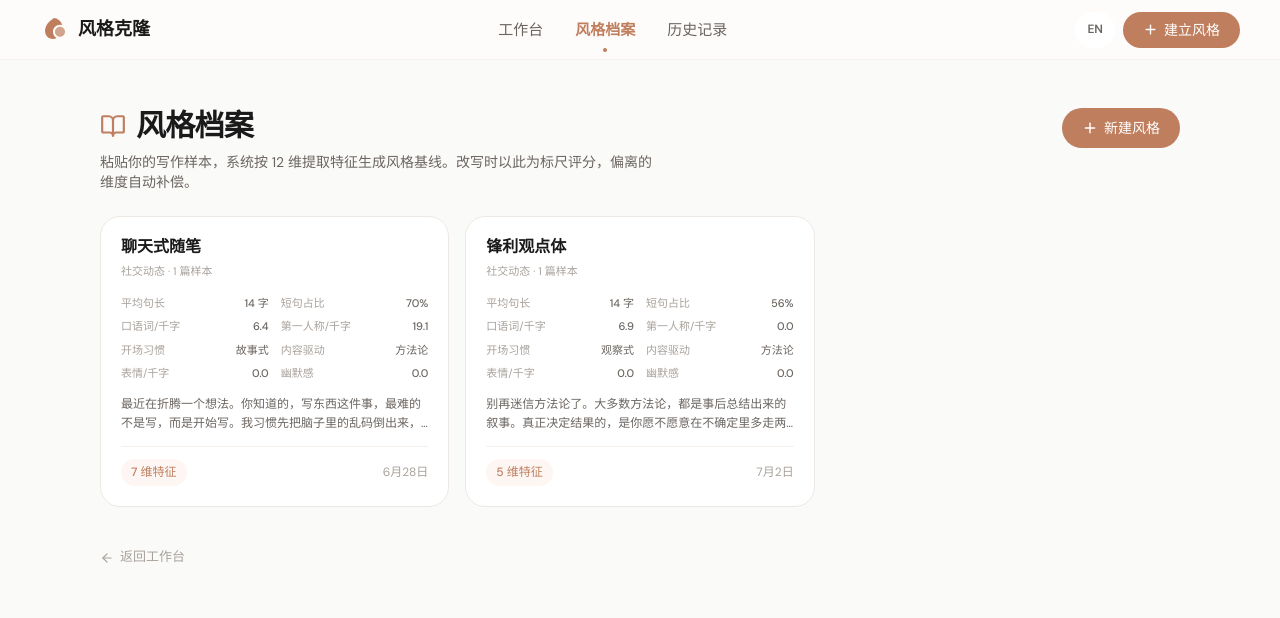
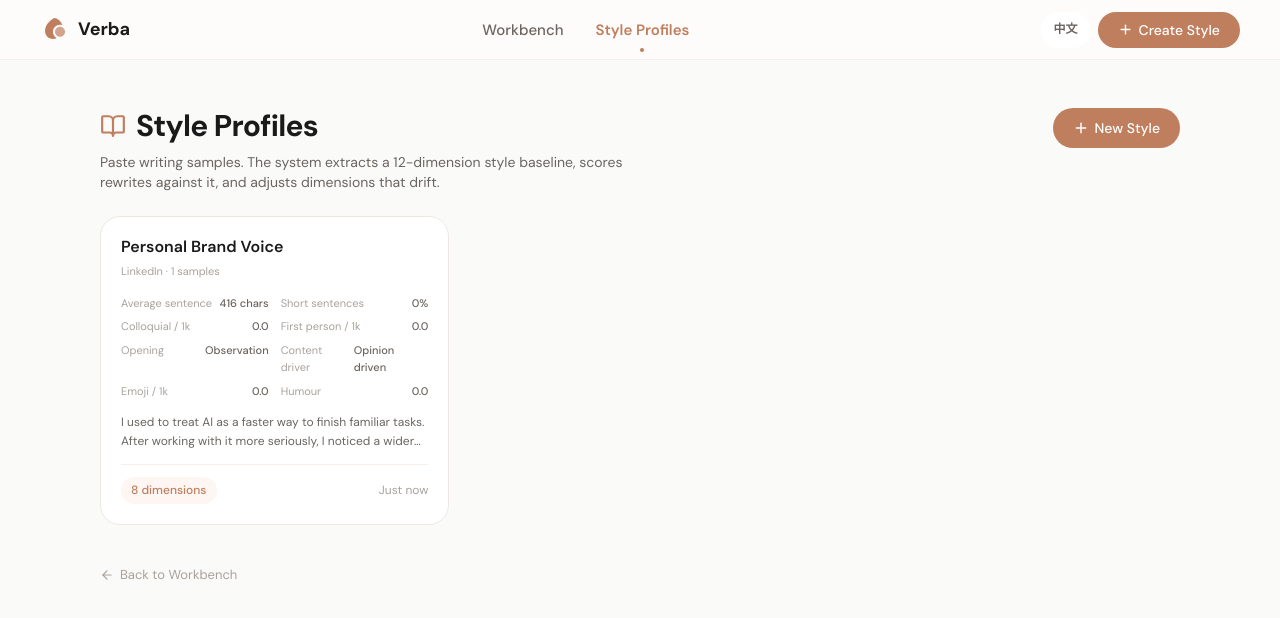
Before and after one commit to CCsmartfriend/verba, a React (Vite) app: page /profiles in a window 1280 px wide. Shown: the top 618 px of the page. Built offline with nearby package versions, Linux system fonts and the light colour scheme.

Commit message:
Prepare English-first Verba demo

```diff
--- a/index.html
+++ b/index.html
@@ -1,10 +1,10 @@
 <!doctype html>
-<html lang="zh-CN">
+<html lang="en">
   <head>
     <meta charset="UTF-8" />
     <link rel="icon" type="image/svg+xml" href="/favicon.svg" />
     <meta name="viewport" content="width=device-width, initial-scale=1.0" />
-    <title>风格克隆 - 工作台</title>
+    <title>Verba | Personal Style Rewriter</title>
     <link rel="preconnect" href="https://fonts.googleapis.com" />
     <link rel="preconnect" href="https://fonts.gstatic.com" crossorigin />
     <link
--- a/src/App.tsx
+++ b/src/App.tsx
@@ -2,7 +2,6 @@ import { BrowserRouter as Router, Routes, Route } from "react-router-dom";
 import { Layout } from "@/components/Layout";
 import Workbench from "@/pages/Workbench";
 import Profiles from "@/pages/Profiles";
-import History from "@/pages/History";
 import { I18nProvider } from "@/i18n";
 
 export default function App() {
@@ -13,7 +12,6 @@ export default function App() {
           <Routes>
             <Route path="/" element={<Workbench />} />
             <Route path="/profiles" element={<Profiles />} />
-            <Route path="/history" element={<History />} />
           </Routes>
         </Layout>
       </Router>
--- a/src/components/Hero.tsx
+++ b/src/components/Hero.tsx
@@ -6,12 +6,13 @@ import {
 import { useNavigate } from "react-router-dom";
 import { useStore } from "@/store";
 import { useI18n } from "@/i18n";
+import { profileLanguage } from "@/utils/language";
 
 export function Hero({ onStart }: { onStart: () => void }) {
   const navigate = useNavigate();
-  const profileCount = useStore((s) => s.profiles.length);
-  const hasProfiles = profileCount > 0;
   const { lang, t } = useI18n();
+  const profiles = useStore((s) => s.profiles);
+  const hasProfiles = profiles.some((profile) => profileLanguage(profile) === lang);
 
   const handlePrimary = () => {
     if (hasProfiles) {
--- a/src/components/InputPanel.tsx
+++ b/src/components/InputPanel.tsx
@@ -1,8 +1,9 @@
-import { type ChangeEvent } from "react";
+import { useEffect, useMemo, type ChangeEvent } from "react";
 import { ChevronDown, Upload, User } from "lucide-react";
 import { useStore } from "@/store";
 import type { StyleMode } from "@/types";
 import { useI18n } from "@/i18n";
+import { profileLanguage } from "@/utils/language";
 
 const REWRITE_MODES: {
   mode: StyleMode;
@@ -19,7 +20,17 @@ export function InputPanel() {
   const setActiveProfile = useStore((s) => s.setActiveProfile);
   const runGenerate = useStore((s) => s.runGenerate);
   const pushToast = useStore((s) => s.pushToast);
-  const { t } = useI18n();
+  const { lang, t } = useI18n();
+  const visibleProfiles = useMemo(
+    () => profiles.filter((profile) => profileLanguage(profile) === lang),
+    [lang, profiles],
+  );
+
+  useEffect(() => {
+    if (activeProfileId && !visibleProfiles.some((profile) => profile.id === activeProfileId)) {
+      setActiveProfile(null);
+    }
+  }, [activeProfileId, setActiveProfile, visibleProfiles]);
 
   const charCount = inputText.length;
 
@@ -98,7 +109,7 @@ export function InputPanel() {
             className="appearance-none w-full sm:w-auto bg-warm-white border border-edge rounded-full text-[13px] text-ink py-2 pl-4 pr-9 outline-none focus:border-coral cursor-pointer hover:border-[#D5CFC8] transition-colors"
           >
             <option value="">{t("defaultProfile")}</option>
-            {profiles.map((p) => (
+            {visibleProfiles.map((p) => (
               <option key={p.id} value={p.id}>
                 {p.name} ({p.baseline?.sample_count ?? 0} {t("samples")} · {p.rulesCount} {t("dimensions")})
               </option>
--- a/src/components/Navbar.tsx
+++ b/src/components/Navbar.tsx
@@ -8,7 +8,6 @@ import { useI18n } from "@/i18n";
 const LINKS: Array<{ to: string; labelKey: string; end: boolean }> = [
   { to: "/", labelKey: "navWorkbench", end: true },
   { to: "/profiles", labelKey: "navProfiles", end: false },
-  { to: "/history", labelKey: "navHistory", end: false },
 ];
 
 export function Navbar() {
--- a/src/components/OutputPanel.tsx
+++ b/src/components/OutputPanel.tsx
@@ -15,6 +15,7 @@ import { cn } from "@/lib/utils";
 import type { Fidelity } from "@/types";
 import { ScoreReportPanel } from "@/components/ScoreReport";
 import { useI18n } from "@/i18n";
+import { dimensionLabel } from "@/utils/language";
 
 const FIDELITY_META: Record<Fidelity, { labelKey: string; dot: string }> = {
   high: { labelKey: "fidelityHigh", dot: "bg-success" },
@@ -32,7 +33,7 @@ export function OutputPanel() {
   const [copied, setCopied] = useState(false);
   const [isEditing, setIsEditing] = useState(false);
   const [draft, setDraft] = useState("");
-  const { t } = useI18n();
+  const { lang, t } = useI18n();
 
   const hasResult = !!result && !isGenerating;
 
@@ -215,12 +216,12 @@ export function OutputPanel() {
             <div className="space-y-1">
               {learnSignal.improvedDims.length > 0 && (
                 <p className="text-[12px] text-ink-secondary">
-                  {t("improved")}{learnSignal.improvedDims.map((d) => `${d.label}(+${Math.round(d.delta)})`).join("、")}
+                  {t("improved")}{learnSignal.improvedDims.map((d) => `${dimensionLabel(d.label, lang)} (+${Math.round(d.delta)})`).join(", ")}
                 </p>
               )}
               {learnSignal.regressedDims.length > 0 && (
                 <p className="text-[12px] text-ink-tertiary">
-                  {t("attention")}{learnSignal.regressedDims.map((d) => `${d.label}(${Math.round(d.delta)})`).join("、")}
+                  {t("attention")}{learnSignal.regressedDims.map((d) => `${dimensionLabel(d.label, lang)} (${Math.round(d.delta)})`).join(", ")}
                 </p>
               )}
               {learnSignal.improvedDims.length === 0 && learnSignal.regressedDims.length === 0 && (
--- a/src/i18n.tsx
+++ b/src/i18n.tsx
@@ -5,7 +5,7 @@ export type Lang = "zh" | "en";
 type Dict = Record<string, string>;
 
 const zh: Dict = {
-  appName: "风格克隆",
+  appName: "Verba",
   navWorkbench: "工作台",
   navProfiles: "风格档案",
   navHistory: "历史记录",
@@ -144,7 +144,7 @@ const zh: Dict = {
 };
 
 const en: Dict = {
-  appName: "Verba Style",
+  appName: "Verba",
   navWorkbench: "Workbench",
   navProfiles: "Style Profiles",
   navHistory: "History",
@@ -294,12 +294,12 @@ const I18nContext = createContext<I18nContextValue | null>(null);
 
 export function I18nProvider({ children }: { children: ReactNode }) {
   const [lang, setLangState] = useState<Lang>(() => {
-    const saved = localStorage.getItem("voicy.lang");
-    return saved === "en" ? "en" : "zh";
+    const saved = localStorage.getItem("verba.lang");
+    return saved === "zh" ? "zh" : "en";
   });
 
   useEffect(() => {
-    localStorage.setItem("voicy.lang", lang);
+    localStorage.setItem("verba.lang", lang);
     document.documentElement.lang = lang === "en" ? "en" : "zh-CN";
   }, [lang]);
 
--- a/src/pages/Profiles.tsx
+++ b/src/pages/Profiles.tsx
@@ -21,6 +21,7 @@ import { relativeTime } from "@/utils/seed";
 import type { ScenarioType, StyleProfile, StyleProfileMeta } from "@/types";
 import { SCENARIO_TEMPLATES } from "@/scoring/patterns";
 import { useI18n } from "@/i18n";
+import { profileLanguage } from "@/utils/language";
 
 const SCENARIOS: { id: ScenarioType; label: string }[] = [
   { id: "social_post", label: "社交动态" },
@@ -104,6 +105,7 @@ export default function Profiles() {
   const navigate = useNavigate();
   const { lang, t } = useI18n();
   const { profiles } = useStore();
+  const visibleProfiles = profiles.filter((profile) => profileLanguage(profile) === lang);
   const addProfile = useStore((s) => s.addProfile);
   const removeProfile = useStore((s) => s.removeProfile);
   const setActiveProfile = useStore((s) => s.setActiveProfile);
@@ -131,8 +133,8 @@ export default function Profiles() {
   const [editMeta, setEditMeta] = useState<StyleProfileMeta>(emptyMeta);
   const [isFetchingEditUrl, setIsFetchingEditUrl] = useState(false);
 
-  const settingProfile = profiles.find((p) => p.id === settingId);
-  const detailProfile = profiles.find((p) => p.id === detailId);
+  const settingProfile = visibleProfiles.find((p) => p.id === settingId);
+  const detailProfile = visibleProfiles.find((p) => p.id === detailId);
 
   const resetCreateForm = () => {
     setName("");
@@ -218,7 +220,7 @@ export default function Profiles() {
       return;
     }
     const recognition = new SpeechRecognition();
-    recognition.lang = "zh-CN";
+      recognition.lang = lang === "zh" ? "zh-CN" : "en-US";
     recognition.interimResults = false;
     recognition.onstart = () => setIsListening(true);
     recognition.onend = () => setIsListening(false);
@@ -344,7 +346,7 @@ export default function Profiles() {
 
   const openSetting = (id: string, e: React.MouseEvent) => {
     e.stopPropagation();
-    const p = profiles.find((x) => x.id === id);
+    const p = visibleProfiles.find((x) => x.id === id);
     setSettingId(id);
     setBannedInput(p?.bannedWords.join("、") ?? "");
   };
@@ -381,7 +383,7 @@ export default function Profiles() {
         </button>
       </div>
 
-      {profiles.length === 0 ? (
+      {visibleProfiles.length === 0 ? (
         <div className="bg-white rounded-lg border border-dashed border-edge py-16 px-6 text-center">
           <FileText size={40} className="text-ink-tertiary mx-auto mb-3" strokeWidth={1.5} />
           <p className="text-ink-secondary text-sm mb-4">{t("noProfiles")}</p>
@@ -395,7 +397,7 @@ export default function Profiles() {
         </div>
       ) : (
         <div className="grid grid-cols-1 sm:grid-cols-2 lg:grid-cols-3 gap-4">
-          {profiles.map((p) => {
+          {visibleProfiles.map((p) => {
             const summary = baselineSummary(p as unknown as { baseline: StyleProfileLike["baseline"] });
             return (
               <div
@@ -451,35 +453,35 @@ export default function Profiles() {
                 {summary && (
                   <div className="grid grid-cols-2 gap-x-3 gap-y-1.5 mb-3 text-[11px]">
                     <div className="flex justify-between">
-                      <span className="text-ink-tertiary">平均句长</span>
-                      <span className="text-ink-secondary font-medium">{Math.round(summary.avgLen ?? 0)} 字</span>
+                      <span className="text-ink-tertiary">{lang === "zh" ? "平均句长" : "Average sentence"}</span>
+                      <span className="text-ink-secondary font-medium">{Math.round(summary.avgLen ?? 0)} {lang === "zh" ? "字" : "chars"}</span>
                     </div>
                     <div className="flex justify-between">
-                      <span className="text-ink-tertiary">短句占比</span>
+                      <span className="text-ink-tertiary">{lang === "zh" ? "短句占比" : "Short sentences"}</span>
                       <span className="text-ink-secondary font-medium">{Math.round((summary.shortRatio ?? 0) * 100)}%</span>
                     </div>
                     <div className="flex justify-between">
-                      <span className="text-ink-tertiary">口语词/千字</span>
+                      <span className="text-ink-tertiary">{lang === "zh" ? "口语词/千字" : "Colloquial / 1k"}</span>
                       <span className="text-ink-secondary font-medium">{(summary.colloq ?? 0).toFixed(1)}</span>
                     </div>
                     <div className="flex justify-between">
-                      <span className="text-ink-tertiary">第一人称/千字</span>
+                      <span className="text-ink-tertiary">{lang === "zh" ? "第一人称/千字" : "First person / 1k"}</span>
                       <span className="text-ink-secondary font-medium">{(summary.firstPerson ?? 0).toFixed(1)}</span>
                     </div>
                     <div className="flex justify-between">
-                      <span className="text-ink-tertiary">开场习惯</span>
-                      <span className="text-ink-secondary font-medium">{openingLabel(summary.openingMode)}</span>
+                      <span className="text-ink-tertiary">{lang === "zh" ? "开场习惯" : "Opening"}</span>
+                      <span className="text-ink-secondary font-medium">{openingLabel(summary.openingMode, lang)}</span>
                     </div>
                     <div className="flex justify-between">
-                      <span className="text-ink-tertiary">内容驱动</span>
-                      <span className="text-ink-secondary font-medium">{driverLabel(summary.driverMode)}</span>
+                      <span className="text-ink-tertiary">{lang === "zh" ? "内容驱动" : "Content driver"}</span>
+                      <span className="text-ink-secondary font-medium">{driverLabel(summary.driverMode, lang)}</span>
                     </div>
                     <div className="flex justify-between">
-                      <span className="text-ink-tertiary">表情/千字</span>
+                      <span className="text-ink-tertiary">{lang === "zh" ? "表情/千字" : "Emoji / 1k"}</span>
                       <span className="text-ink-secondary font-medium">{(summary.emoji ?? 0).toFixed(1)}</span>
                     </div>
                     <div className="flex justify-between">
-                      <span className="text-ink-tertiary">幽默感</span>
+                      <span className="text-ink-tertiary">{lang === "zh" ? "幽默感" : "Humour"}</span>
                       <span className="text-ink-secondary font-medium">{(summary.humor ?? 0).toFixed(1)}</span>
                     </div>
                   </div>
@@ -489,7 +491,7 @@ export default function Profiles() {
                   <div className="flex flex-wrap gap-1 mb-2">
                     {p.bannedWords.slice(0, 4).map((w) => (
                       <span key={w} className="text-[10px] text-error bg-error-bg px-1.5 py-0.5 rounded-full">
-                        禁用：{w}
+                        {lang === "zh" ? "禁用" : "Avoid"}: {w}
                       </span>
                     ))}
                     {p.bannedWords.length > 4 && (
@@ -504,10 +506,10 @@ export default function Profiles() {
 
                 <div className="flex items-center justify-between pt-3 mt-3 border-t border-edge-light">
                   <span className="text-[12px] text-coral font-medium bg-coral-light px-2.5 py-1 rounded-full">
-                    {p.rulesCount} 维特征
+                    {p.rulesCount} {lang === "zh" ? "维特征" : "dimensions"}
                   </span>
                   <span className="text-[12px] text-ink-tertiary">
-                    {relativeTime(p.createdAt)}
+                    {relativeTime(p.createdAt, lang)}
                   </span>
                 </div>
               </div>
@@ -672,22 +674,25 @@ export default function Profiles() {
                 </div>
                 {(() => {
                   const s = baselineSummary(detailProfile as unknown as { baseline: StyleProfileLike["baseline"] });
+                  const labels = lang === "zh"
+                    ? ["平均句长", "短句占比", "口语词/千字", "第一人称/千字", "表情/千字", "幽默感/千字", "感染力/千字", "正式词/千字", "转折/句", "因果/句", "举例/句", "不是…而是", "如果…就", "开场习惯", "内容驱动"]
+                    : ["Average sentence", "Short sentences", "Colloquial / 1k", "First person / 1k", "Emoji / 1k", "Humour / 1k", "Emotional pull / 1k", "Formal words / 1k", "Contrasts / sentence", "Causes / sentence", "Examples / sentence", "Not-but pattern", "If-then pattern", "Opening", "Content driver"];
                   const rows = [
-                    ["平均句长", `${Math.round(s?.avgLen ?? 0)} 字`],
-                    ["短句占比", `${Math.round((s?.shortRatio ?? 0) * 100)}%`],
-                    ["口语词/千字", (s?.colloq ?? 0).toFixed(1)],
-                    ["第一人称/千字", (s?.firstPerson ?? 0).toFixed(1)],
-                    ["表情/千字", (s?.emoji ?? 0).toFixed(1)],
-                    ["幽默感/千字", (s?.humor ?? 0).toFixed(1)],
-                    ["感染力/千字", (s?.infectious ?? 0).toFixed(1)],
-                    ["正式词/千字", (s?.formal ?? 0).toFixed(1)],
-                    ["转折/句", (s?.contrast ?? 0).toFixed(2)],
-                    ["因果/句", (s?.causal ?? 0).toFixed(2)],
-                    ["举例/句", (s?.example ?? 0).toFixed(2)],
-                    ["不是…而是", (s?.notBut ?? 0).toFixed(2)],
-                    ["如果…就", (s?.ifThen ?? 0).toFixed(2)],
-                    ["开场习惯", openingLabel(s?.openingMode ?? null)],
-                    ["内容驱动", driverLabel(s?.driverMode ?? null)],
+                    [labels[0], `${Math.round(s?.avgLen ?? 0)} ${lang === "zh" ? "字" : "chars"}`],
+                    [labels[1], `${Math.round((s?.shortRatio ?? 0) * 100)}%`],
+                    [labels[2], (s?.colloq ?? 0).toFixed(1)],
+                    [labels[3], (s?.firstPerson ?? 0).toFixed(1)],
+                    [labels[4], (s?.emoji ?? 0).toFixed(1)],
+                    [labels[5], (s?.humor ?? 0).toFixed(1)],
+                    [labels[6], (s?.infectious ?? 0).toFixed(1)],
+                    [labels[7], (s?.formal ?? 0).toFixed(1)],
+                    [labels[8], (s?.contrast ?? 0).toFixed(2)],
+                    [labels[9], (s?.causal ?? 0).toFixed(2)],
+                    [labels[10], (s?.example ?? 0).toFixed(2)],
+                    [labels[11], (s?.notBut ?? 0).toFixed(2)],
+                    [labels[12], (s?.ifThen ?? 0).toFixed(2)],
+                    [labels[13], openingLabel(s?.openingMode ?? null, lang)],
+                    [labels[14], driverLabel(s?.driverMode ?? null, lang)],
                   ];
                   return (
                     <div className="grid grid-cols-2 gap-2">
@@ -702,7 +707,7 @@ export default function Profiles() {
                 })()}
                 {detailProfile.baseline?.top_keywords.length ? (
                   <div className="mt-3 bg-white rounded-md border border-edge-light p-3">
-                    <p className="text-[11px] text-ink-tertiary mb-2">高频用词</p>
+                    <p className="text-[11px] text-ink-tertiary mb-2">{lang === "zh" ? "高频用词" : "Frequent words"}</p>
                     <div className="flex flex-wrap gap-1.5">
                       {detailProfile.baseline.top_keywords.slice(0, 18).map((word) => (
                         <span key={word} className="text-[11px] text-coral bg-coral-light px-2 py-0.5 rounded-full">
@@ -883,7 +888,7 @@ export default function Profiles() {
         className="mt-10 inline-flex items-center gap-1.5 text-[13px] text-ink-tertiary hover:text-coral transition-colors"
       >
         <ArrowLeft size={14} />
-        返回工作台
+        {t("backWorkbench")}
       </button>
     </div>
   );
@@ -983,27 +988,27 @@ function MetaFields({
   );
 }
 
-function openingLabel(s: string | null): string {
-  const map: Record<string, string> = {
-    problem_opening: "提问式",
-    conclusion_first: "结论先行",
-    story_opening: "故事式",
-    counterintuitive: "反常识",
-    observation: "观察式",
+function openingLabel(s: string | null, lang: "zh" | "en"): string {
+  const map: Record<string, [string, string]> = {
+    problem_opening: ["提问式", "Question"],
+    conclusion_first: ["结论先行", "Conclusion first"],
+    story_opening: ["故事式", "Story"],
+    counterintuitive: ["反常识", "Counterintuitive"],
+    observation: ["观察式", "Observation"],
   };
-  return s ? (map[s] ?? s) : "—";
+  return s ? (map[s]?.[lang === "zh" ? 0 : 1] ?? s) : "—";
 }
 
-function driverLabel(s: string | null): string {
-  const map: Record<string, string> = {
-    case_driven: "案例驱动",
-    data_driven: "数据驱动",
-    concept_driven: "概念驱动",
-    problem_driven: "问题驱动",
-    method_driven: "方法论",
-    opinion_driven: "观点驱动",
+function driverLabel(s: string | null, lang: "zh" | "en"): string {
+  const map: Record<string, [string, string]> = {
+    case_driven: ["案例驱动", "Case driven"],
+    data_driven: ["数据驱动", "Data driven"],
+    concept_driven: ["概念驱动", "Concept driven"],
+    problem_driven: ["问题驱动", "Problem driven"],
+    method_driven: ["方法论", "Method driven"],
+    opinion_driven: ["观点驱动", "Opinion driven"],
   };
-  return s ? (map[s] ?? s) : "—";
+  return s ? (map[s]?.[lang === "zh" ? 0 : 1] ?? s) : "—";
 }
 
 function scenarioLabelEn(s: ScenarioType): string {
--- /dev/null
+++ b/src/utils/language.ts
@@ -0,0 +1,33 @@
+import type { StyleProfile } from "@/types";
+
+export type ContentLanguage = "zh" | "en";
+
+export function detectContentLanguage(text: string): ContentLanguage {
+  const letters = text.match(/[A-Za-z]/g)?.length ?? 0;
+  const chinese = text.match(/[\u3400-\u9fff]/g)?.length ?? 0;
+  return chinese > letters * 0.15 ? "zh" : "en";
+}
+
+export function profileLanguage(profile: StyleProfile): ContentLanguage {
+  return detectContentLanguage(
+    profile.samples?.filter(Boolean).join("\n") || profile.sample || profile.name,
+  );
+}
+
+export function dimensionLabel(label: string, lang: ContentLanguage): string {
+  if (lang === "zh") return label;
+  return ({
+    文本长度与结构: "Length and structure",
+    句长与节奏: "Sentence rhythm",
+    段落结构: "Paragraph structure",
+    标点习惯: "Punctuation",
+    词汇习惯: "Vocabulary",
+    功能词与连接词: "Connectors",
+    人称使用: "Pronouns",
+    句式模式: "Sentence patterns",
+    篇章组织结构: "Discourse structure",
+    语气与情绪强度: "Tone and intensity",
+    内容组织方式: "Content organisation",
+    场景适配度: "Scenario fit",
+  }[label] ?? label);
+}
--- a/src/utils/seed.ts
+++ b/src/utils/seed.ts
@@ -33,6 +33,12 @@ const sampleSharp = `别再迷信方法论了。大多数方法论，都是事
 
 与其追求完美，不如先做出来。完美是行动的敌人。你可以在过程中迭代，但你没法在空想中迭代。`;
 
+const sampleEnglish = `I used to treat AI as a faster way to finish familiar tasks. After working with it more seriously, I noticed a wider change. It helped me attempt projects that previously felt out of reach.
+
+That shift matters for creators. Speed is useful, but a recognisable voice still shapes whether people remember the work. Clear ideas need language that feels personal, specific, and consistent.
+
+I prefer direct sentences and concrete examples. I keep the structure simple, explain the reasoning, and avoid inflated claims.`;
+
 function buildSeedProfile(
   id: string,
   name: string,
@@ -56,6 +62,14 @@ function buildSeedProfile(
 
 // 示例风格档案
 export const seedProfiles: StyleProfile[] = [
+  buildSeedProfile(
+    "profile-english-creator",
+    "Personal Brand Voice",
+    sampleEnglish,
+    "linkedin_post",
+    8,
+    "2026-07-18T09:00:00.000Z",
+  ),
   buildSeedProfile(
     "profile-talk",
     "聊天式随笔",
@@ -129,19 +143,21 @@ export const seedHistory: HistorySession[] = [
 ];
 
 // 格式化时间为相对时间
-export function relativeTime(iso: string): string {
+export function relativeTime(iso: string, lang: "zh" | "en" = "zh"): string {
   const now = Date.now();
   const t = new Date(iso).getTime();
   const diff = Math.max(0, now - t);
   const min = 60 * 1000;
   const hour = 60 * min;
   const day = 24 * hour;
-  if (diff < min) return "刚刚";
-  if (diff < hour) return `${Math.floor(diff / min)} 分钟前`;
-  if (diff < day) return `${Math.floor(diff / hour)} 小时前`;
-  if (diff < 7 * day) return `${Math.floor(diff / day)} 天前`;
+  if (diff < min) return lang === "zh" ? "刚刚" : "Just now";
+  if (diff < hour) return lang === "zh" ? `${Math.floor(diff / min)} 分钟前` : `${Math.floor(diff / min)} min ago`;
+  if (diff < day) return lang === "zh" ? `${Math.floor(diff / hour)} 小时前` : `${Math.floor(diff / hour)} hr ago`;
+  if (diff < 7 * day) return lang === "zh" ? `${Math.floor(diff / day)} 天前` : `${Math.floor(diff / day)} days ago`;
   const d = new Date(iso);
-  return `${d.getMonth() + 1}月${d.getDate()}日`;
+  return lang === "zh"
+    ? `${d.getMonth() + 1}月${d.getDate()}日`
+    : d.toLocaleDateString("en-GB", { day: "numeric", month: "short" });
 }
 
 // 摘要截断
--- a/worker/index.ts
+++ b/worker/index.ts
@@ -467,7 +467,7 @@ export default {
 
       const response = await fetch(target.toString(), {
         headers: {
-          "User-Agent": "Mozilla/5.0 (compatible; VoicyStyleBot/1.0)",
+          "User-Agent": "Mozilla/5.0 (compatible; VerbaBot/1.0)",
           Accept: "text/html,text/plain;q=0.9,*/*;q=0.8",
         },
       });
```
Also changed, not shown: src/components/ScoreReport.tsx (+35 -22 lines), 1 other file (tests, documents, lock files or other folders).
